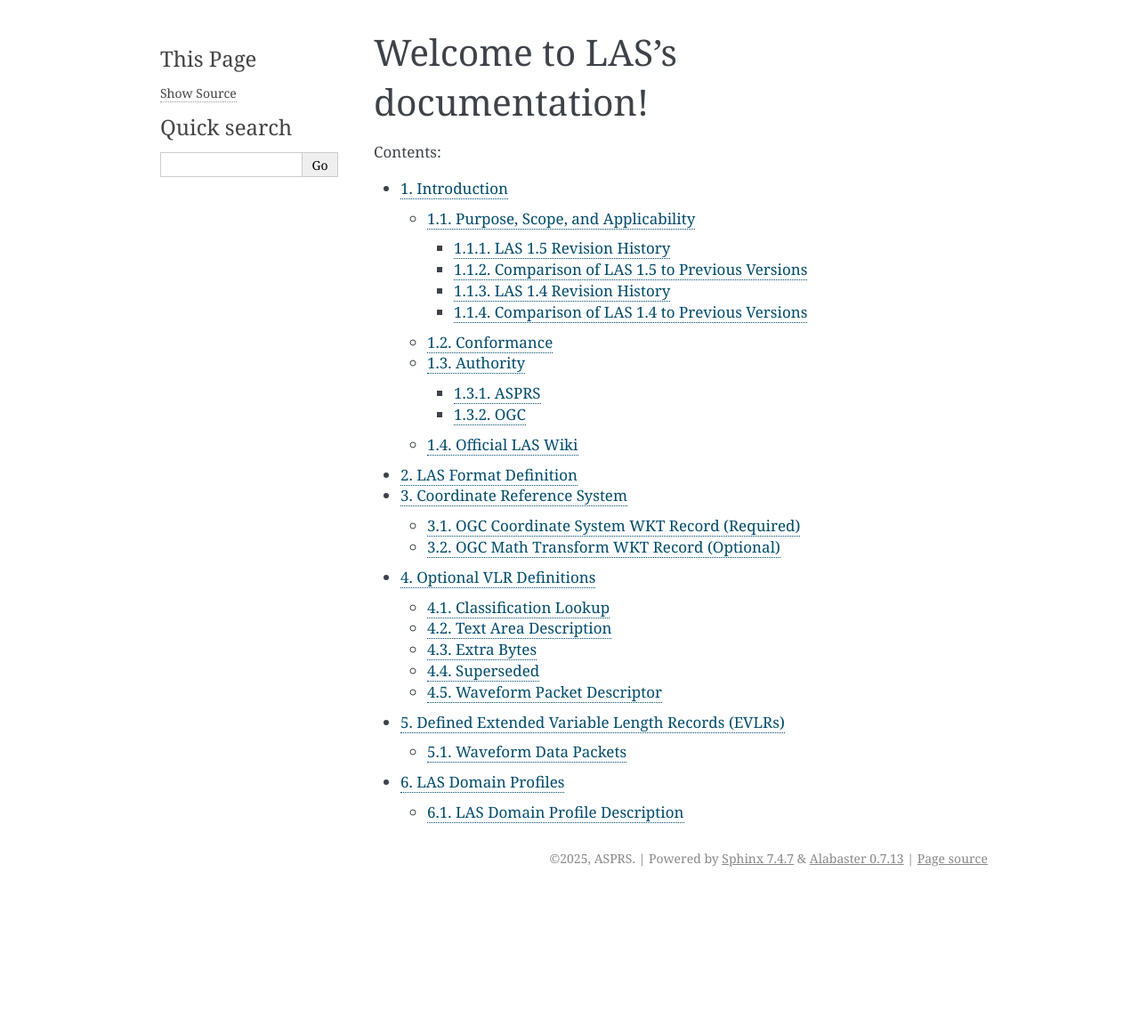
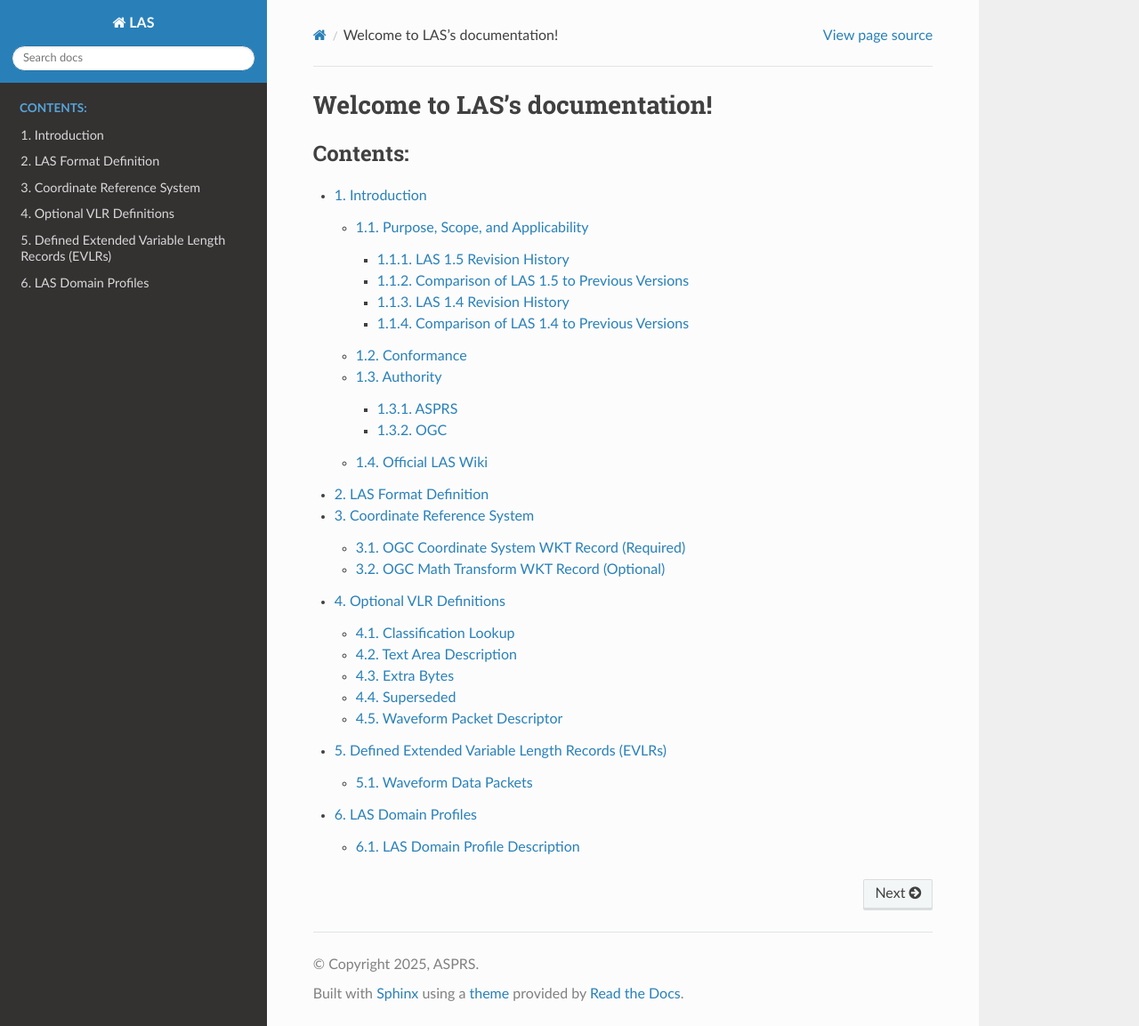
Before and after one commit to ASPRSorg/LAS, a Sphinx documentation site: the page built from source/index.txt, in a window 1280 px wide and 1153 px high. Shown: the whole window at 89% size. Built offline with Sphinx 7.4.7 and the Read the Docs theme 3.1.0, drawn with Linux system fonts in a browser that asks for light colours; the version number could not be read and is left out.

Commit message:
use rtd theme

```diff
--- a/source/conf.py
+++ b/source/conf.py
@@ -111,7 +111,7 @@ todo_include_todos = False
 # The theme to use for HTML and HTML Help pages.  See the documentation for
 # a list of builtin themes.
 #
-html_theme = 'alabaster'
+html_theme = 'sphinx_rtd_theme'
 
 # Theme options are theme-specific and customize the look and feel of a theme
 # further.  For a list of options available for each theme, see the
@@ -142,7 +142,11 @@ preamble = r'''
 % https://stackoverflow.com/questions/4839105/sphinx-customization-of-latexpdf-output
 % bug: this still doesn't apply to the TOC and title page. not sure what style's there.
 
+\usepackage{charter}
+\usepackage[defaultsans]{lato}
+\usepackage{inconsolata}
 \usepackage{titling}
+
 \usepackage{fancyhdr}
 \makeatletter
 \fancypagestyle{normal}{
```
